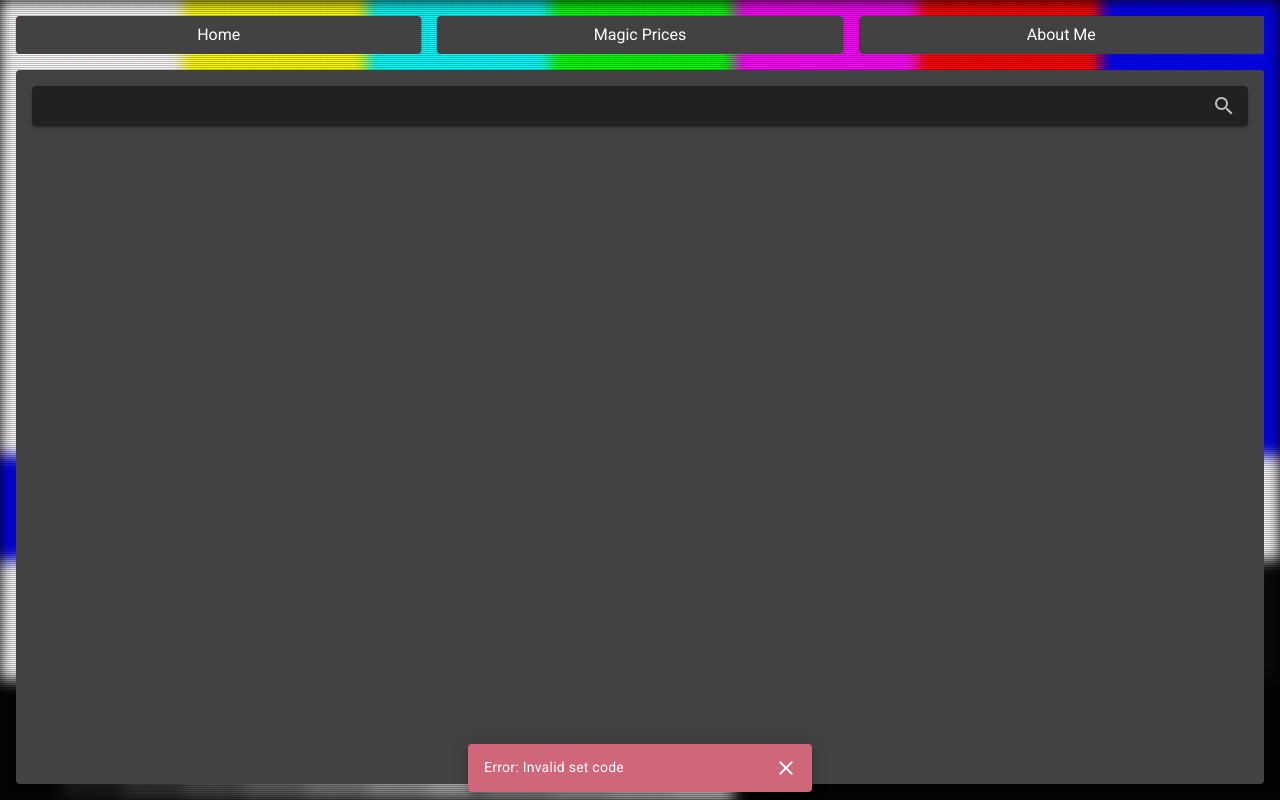
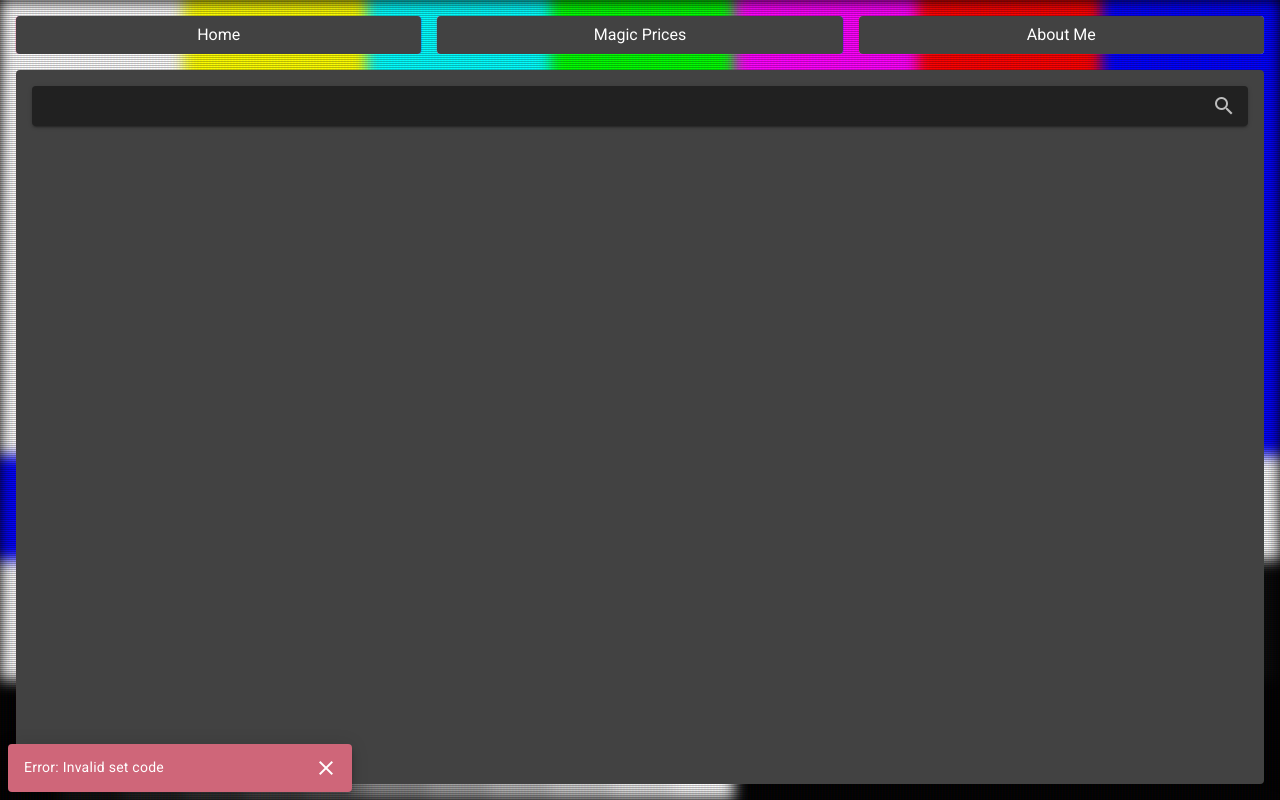
Before and after one commit to benhengeveld/sync-vue-website, a Vue app: page /magic-prices in a window 1280 px wide. Both pictures are taken after a click on the button 1224 px from the left and 106 px from the top of the page. Built offline with nearby package versions, Linux system fonts and the light colour scheme.

Commit message:
Change snackbar location

```diff
--- a/src/components/SnackbarItem.vue
+++ b/src/components/SnackbarItem.vue
@@ -1,5 +1,11 @@
 <template>
-  <v-snackbar :timeout="timeout" :color="color" elevation="24" v-model="isOpen">
+  <v-snackbar
+    :timeout="timeout"
+    :color="color"
+    location="bottom left"
+    elevation="24"
+    v-model="isOpen"
+  >
     {{ message }}
     <template v-slot:actions>
       <v-btn
```
